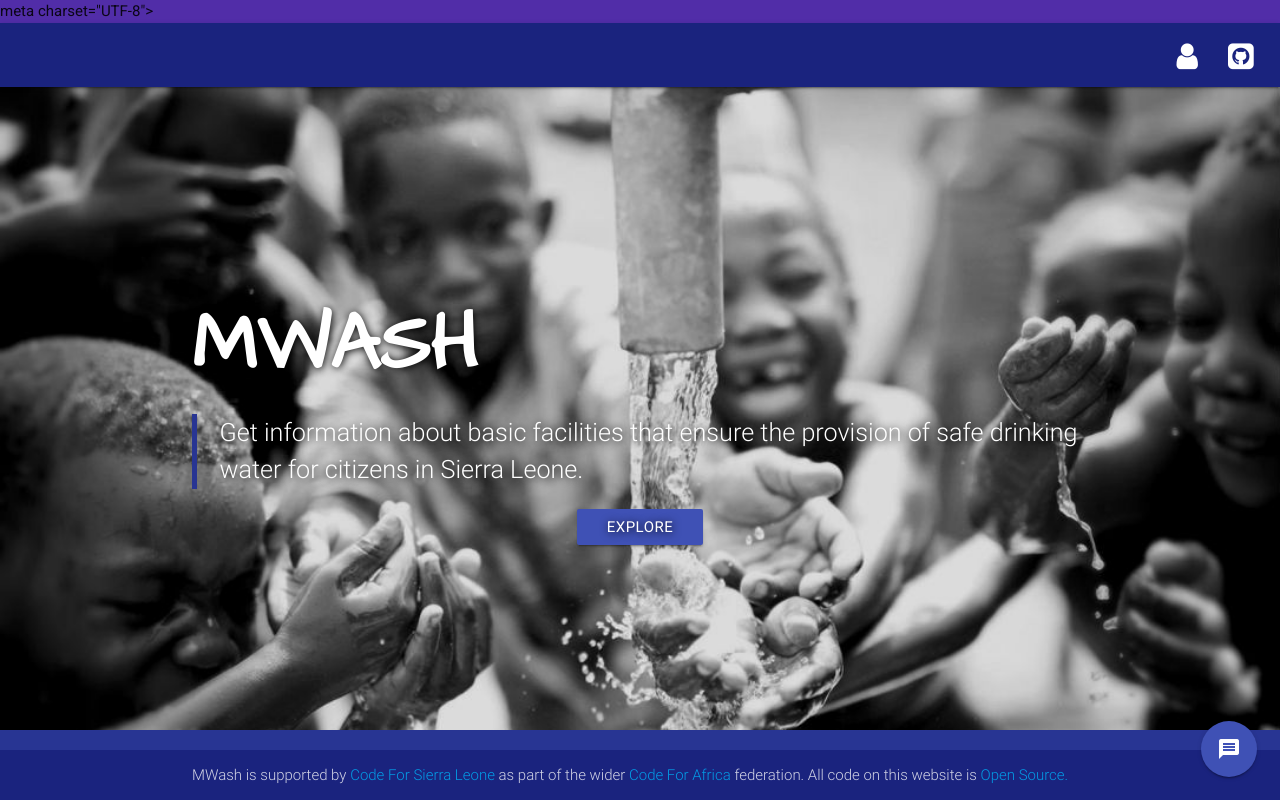
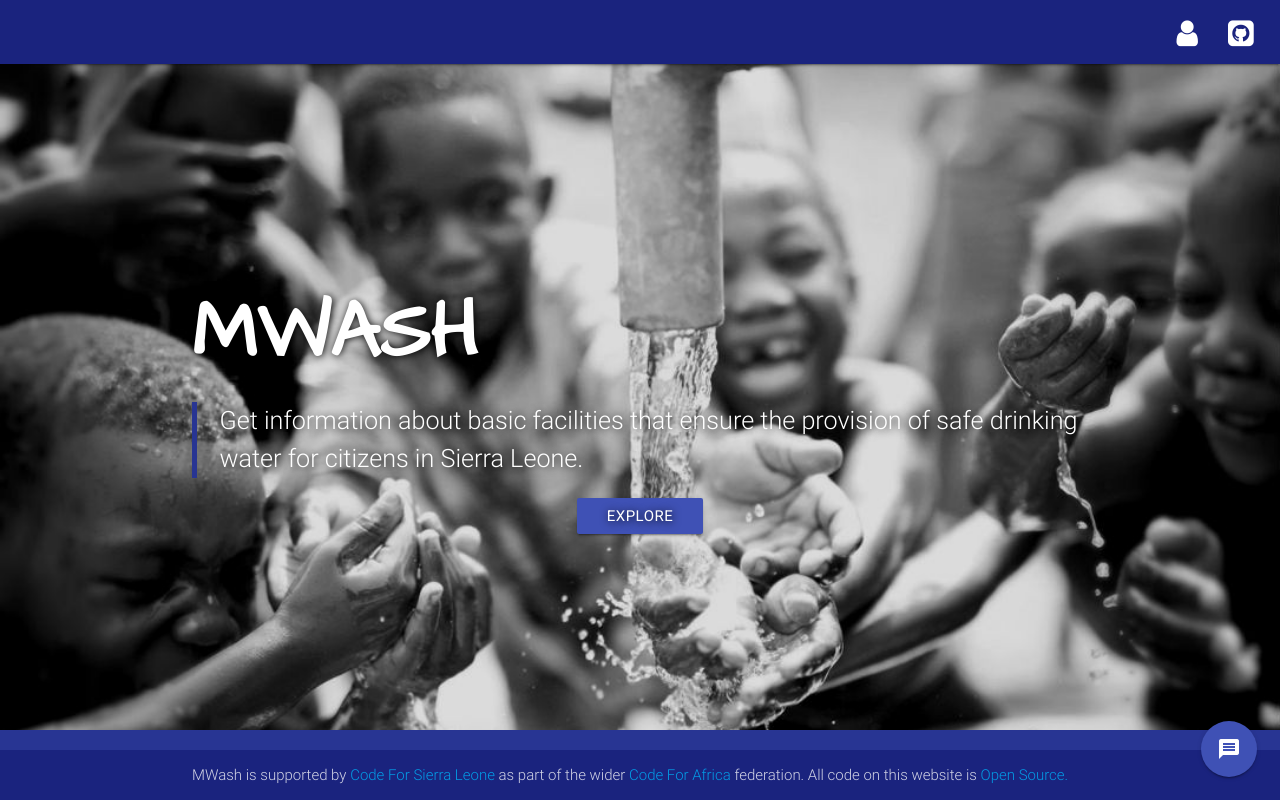
Before and after one commit to Code4SierraLeone/MWash, a CodeIgniter app: page /MWash/ in a window 1280 px wide. Run offline with CodeIgniter, Linux system fonts and the light colour scheme; some libraries are stand-ins or nearby versions.

Commit message:
fixed meta syntax

```diff
--- a/application/views/home.php
+++ b/application/views/home.php
@@ -3,7 +3,7 @@ defined('BASEPATH') OR exit('No direct script access allowed');
 ?><!DOCTYPE html>
 <html >
 <head>
-    meta charset="UTF-8">
+    <meta charset="UTF-8">
     <meta name="viewport" content="width=device-width, initial-scale=1">
     <meta name="keywords" content="mwash,mwash app,water sanitation,water in sierra leone,">
     <meta name="description" content="Mapping the availability of water and sanitation points in Sierra Leone.">
```
